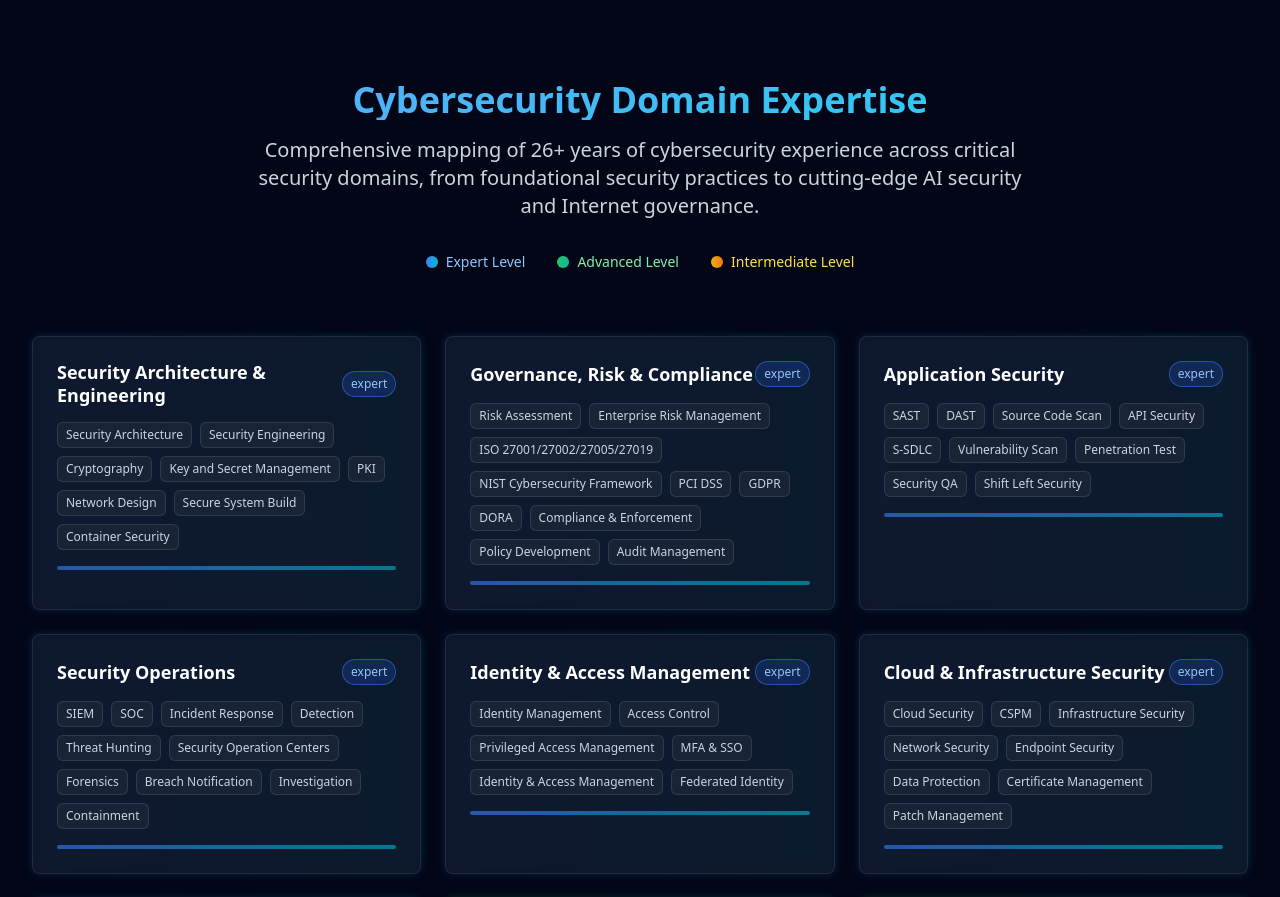
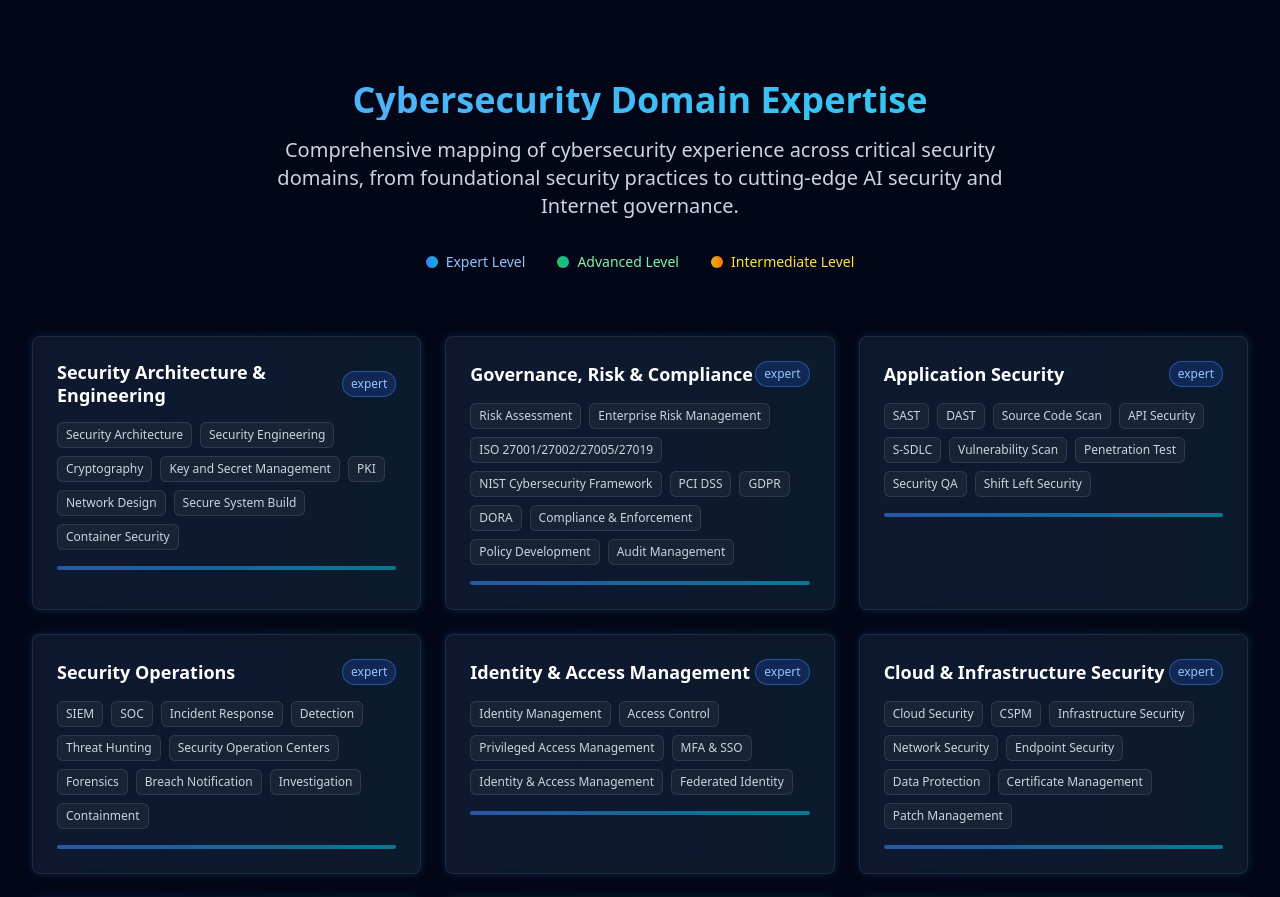
Before and after one commit to fredrik-hansen/pki-ad, a React (Vite) app: page / in a window 1280 px wide. Shown: the part 9640-10537 px from the top of the page. Built offline with nearby package versions, Linux system fonts and the light colour scheme.

Commit message:
Update CybersecurityDomains component description for clarity

```diff
--- a/src/components/CybersecurityDomains.tsx
+++ b/src/components/CybersecurityDomains.tsx
@@ -140,7 +140,7 @@ export const CybersecurityDomains = () => {
             Cybersecurity Domain Expertise
           </h2>
           <p className="text-xl text-slate-300 max-w-3xl mx-auto mb-8">
-            Comprehensive mapping of 26+ years of cybersecurity experience across critical security domains,
+            Comprehensive mapping of cybersecurity experience across critical security domains,
             from foundational security practices to cutting-edge AI security and Internet governance.
           </p>
 
```
